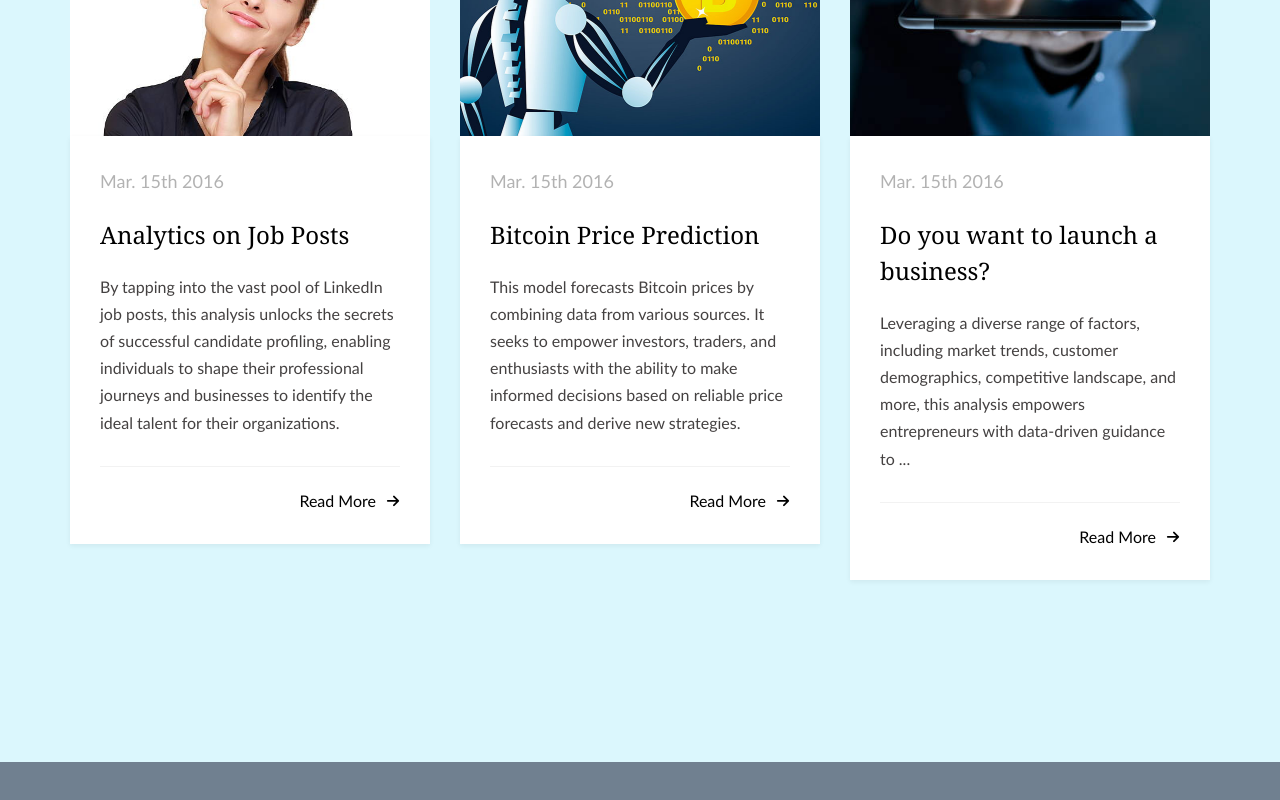
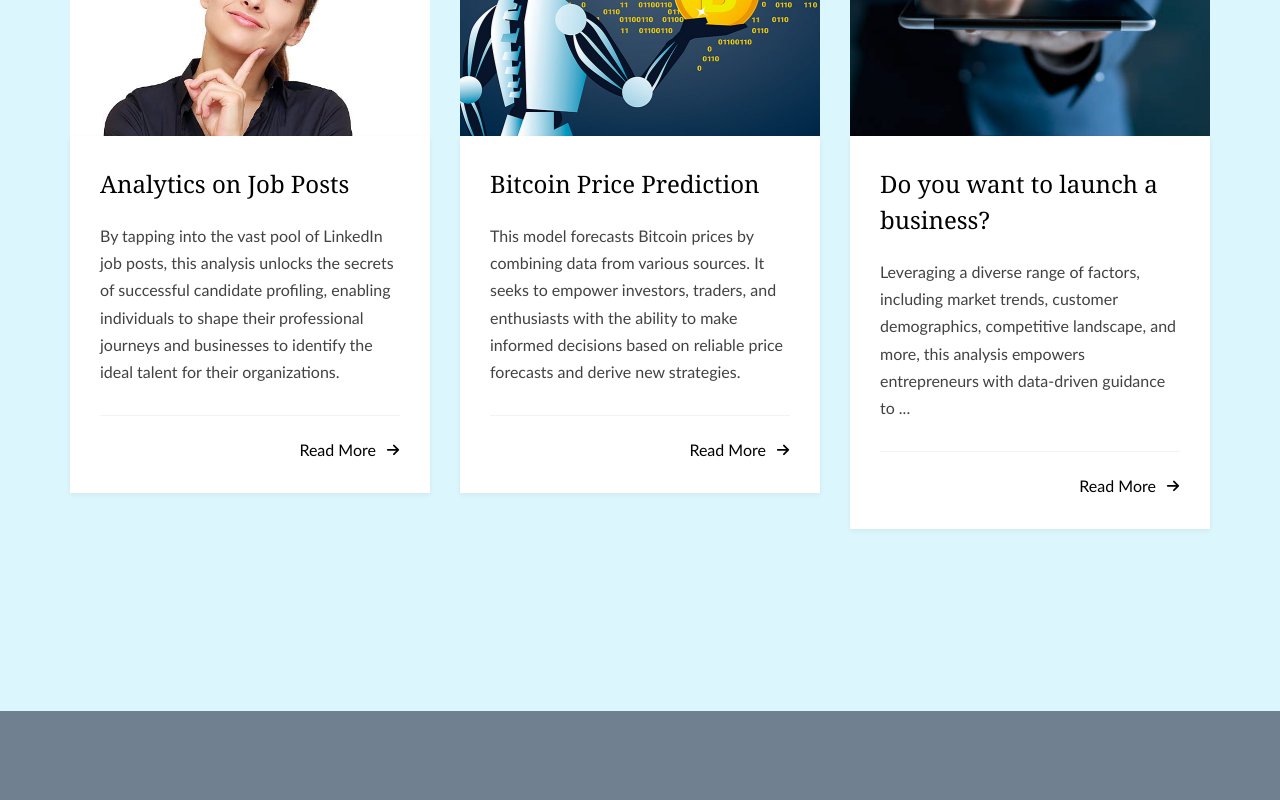
Before and after one commit to YusufGulcan/YGDS.github.io, a plain HTML site: page index.html in a window 1280 px wide. Shown: the part 6276-7076 px from the top of the page. Drawn offline with nearby package versions, Linux system fonts and the light colour scheme; some packages are replaced by stand-ins of ours; no server answers; files whose address does not match are found by name.

Commit message:
retouch v.01

```diff
--- a/index.html
+++ b/index.html
@@ -34,7 +34,7 @@
 	<meta name="twitter:image" content="" />
 	<meta name="twitter:url" content="" />
 	<meta name="twitter:card" content="" />
-	<link rel="icon" href="/images/icons8-tick-cute-clipart-32.png" type="image/x-icon">
+	<link rel="icon" href="/images/icons8-person-blue-ui-32.png" type="image/x-icon">
 
 
 	<link href="https://fonts.googleapis.com/css?family=Space+Mono" rel="stylesheet">
@@ -418,7 +418,7 @@
 					<div class="fh5co-blog animate-box">
 						<a href="#" class="blog-bg" style="background-image: url(images/Job_analytics.jpg);"></a>
 						<div class="blog-text">
-							<span class="posted_on">Mar. 15th 2016</span>
+
 							<h3><a href="https://yusufgulcan.medium.com/which-skills-do-you-need-to-learn-for-your-profession-9e43ded90cf0"> Analytics on Job Posts </a></h3>
 							<p> By tapping into the vast pool of LinkedIn job posts, this analysis unlocks the secrets of successful candidate profiling, enabling individuals to shape their professional journeys and businesses to identify the ideal talent for their organizations. </p>
 							<ul class="stuff">
@@ -431,7 +431,7 @@
 					<div class="fh5co-blog animate-box">
 						<a href="#" class="blog-bg" style="background-image: url(images/Bitcoin_AI.jpg);"></a>
 						<div class="blog-text">
-							<span class="posted_on">Mar. 15th 2016</span>
+
 							<h3><a href="https://medium.com/coinmonks/machine-learning-says-bitcoin-price-is-going-to-8391ec8f93c8">Bitcoin Price Prediction</a></h3>
 							<p>This model forecasts Bitcoin prices by combining data from various sources. It seeks to empower investors, traders, and enthusiasts with the ability to make informed decisions based on reliable price forecasts and derive new strategies. </p>
 							<ul class="stuff">
@@ -444,7 +444,7 @@
 					<div class="fh5co-blog animate-box">
 						<a href="#" class="blog-bg" style="background-image: url(images/Launch.jpg);"></a>
 						<div class="blog-text">
-							<span class="posted_on">Mar. 15th 2016</span>
+
 							<h3><a href="https://yusufgulcan.medium.com/solving-a-business-problem-with-machine-learning-97de655fbfb0"> Do you want to launch a business?</a></h3>
 							<p> Leveraging a diverse range of factors, including market trends, customer demographics, competitive landscape, and more, this analysis empowers entrepreneurs with data-driven guidance to ... </p>
 							<ul class="stuff">
```
Also changed, not shown: images/icons8-person-blue-ui-16.png (added), images/icons8-person-blue-ui-32.png (added).
